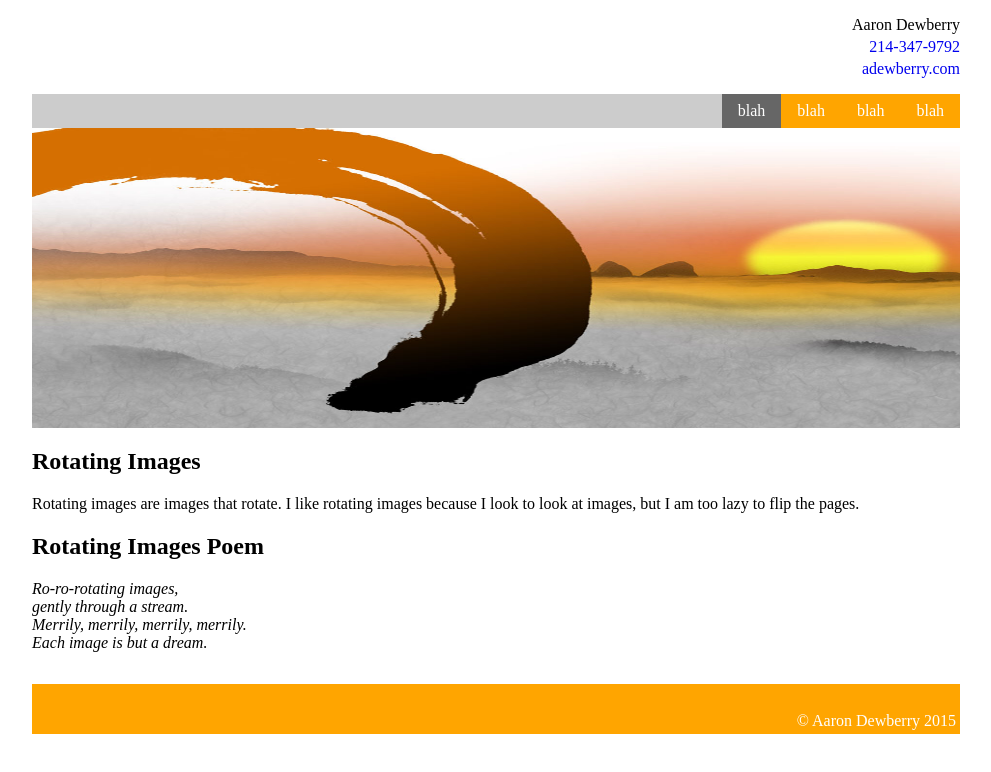
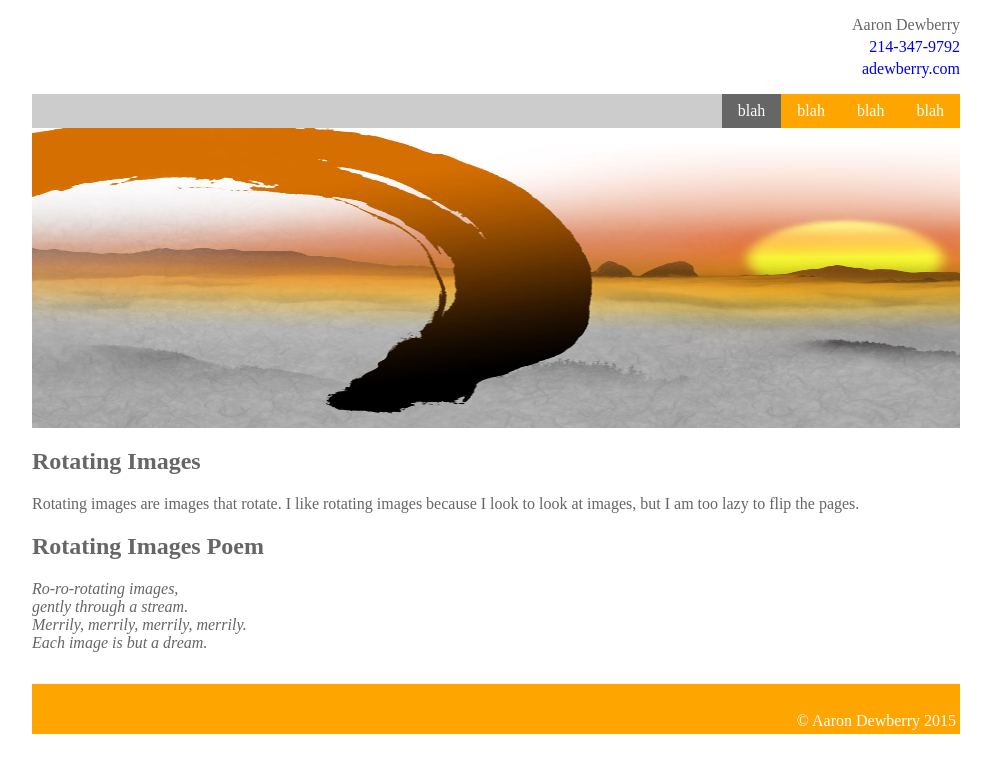
Before and after one commit to altrae/js-playground, a plain HTML site: page test.html in a window 1280 px wide. Shown: the whole page, without its empty margins (144-1135 px from the left). Drawn offline with nearby package versions, Linux system fonts and the light colour scheme.

Commit message:
added body coloring

```diff
--- a/test.html
+++ b/test.html
@@ -10,7 +10,7 @@
         -moz-box-sizing:border-box;
              box-sizing:border-box;
 }
-body { margin:0 auto; max-width:960px; padding:0 1em; }
+body { margin:0 auto; max-width:960px; padding:0 1em; color:#666; background-color:#fff; }
 header { margin:1em 0 0; }
 #content { min-height:100%; margin-bottom:-50px; }
 #content:after { content:""; display:block; }
```
